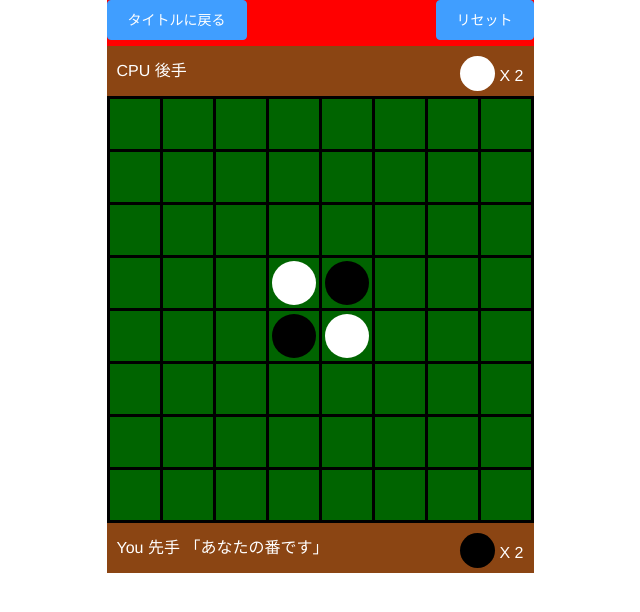
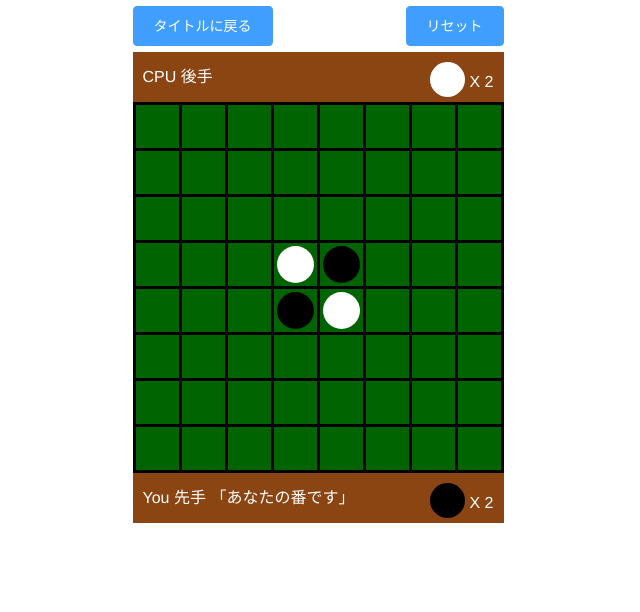
Before and after one commit to kubotak0630/othello-game, a Vue app: page /game in a window 1280 px wide. Shown: the top 612 px of the page, without its empty margins (320-960 px from the left). Built offline with nearby package versions, Linux system fonts and the light colour scheme.

Commit message:
fix widht=375

```diff
--- a/src/components/VCell.vue
+++ b/src/components/VCell.vue
@@ -40,8 +40,8 @@ export default Vue.extend({
 <!-- Add "scoped" attribute to limit CSS to this component only -->
 <style scoped>
 .cell {
-  width: 50px;
-  height: 50px;
+  width: 43px;
+  height: 43px;
   border: 3px solid black;
   background-color: darkgreen;
   margin: 0 -3px -3px 0;
@@ -50,8 +50,8 @@ export default Vue.extend({
 }
 
 .stone {
-  width: 44px;
-  height: 44px;
+  width: 37px;
+  height: 37px;
   border-radius: 50%;
   position: absolute;
   top: 3px;
--- a/src/views/GameView.vue
+++ b/src/views/GameView.vue
@@ -259,14 +259,15 @@ export default Vue.extend({
 <style scoped>
 .game-wrraper {
   margin: 0 auto;
-  background-color: red;
-  width: 427px;
+  width: 375px;
   position: relative;
+  padding: 6px 2px;
 }
 
 .button-container {
   display: flex;
   justify-content: space-between;
+  width: 371px;
   margin-bottom: 6px;
 }
 
@@ -275,7 +276,7 @@ export default Vue.extend({
 } */
 
 .cpu-info {
-  width: 417px;
+  width: 361px;
   background-color: #8b4513;
   text-align: left;
   line-height: 50px;
@@ -285,7 +286,7 @@ export default Vue.extend({
 }
 
 .player-info {
-  width: 417px;
+  width: 361px;
   /* height: 50px; */
   background-color: #8b4513;
   text-align: left;
```
Also changed, not shown: 1 other file (tests, documents, lock files or other folders).
